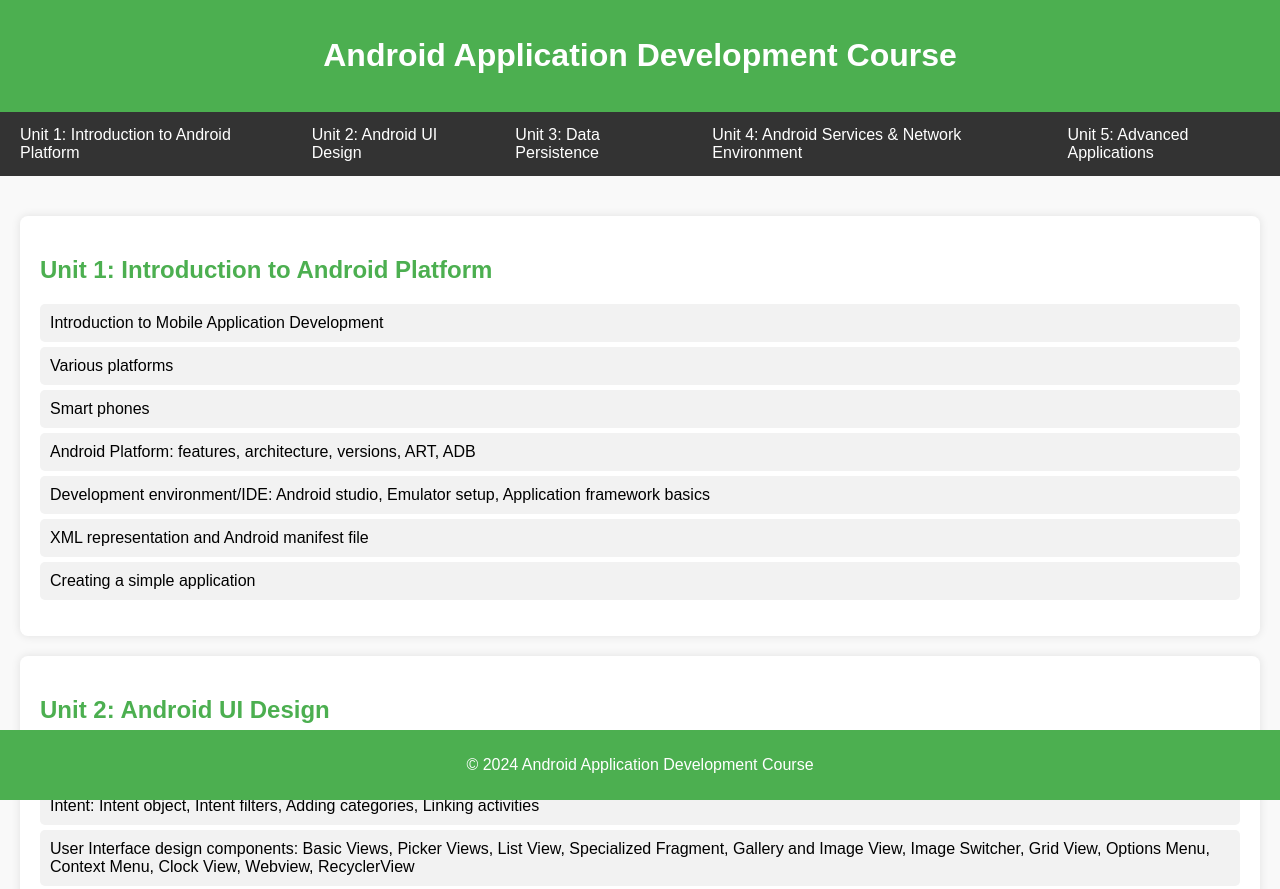
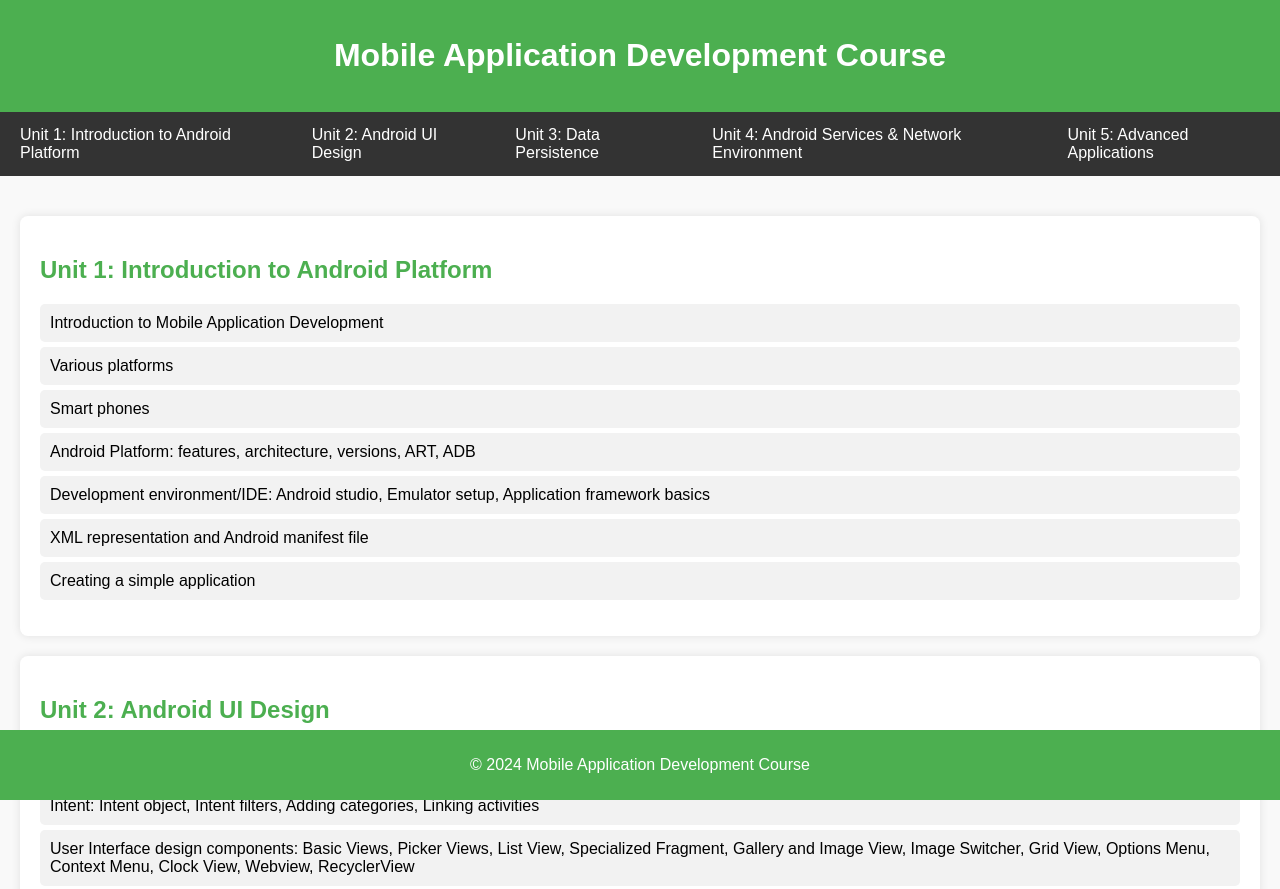
Before and after one commit to Mugeshs183/android-application-development, a plain HTML site: page index.html in a window 1280 px wide. Shown: the top 889 px of the page. Drawn offline with Linux system fonts and the light colour scheme.

Commit message:
index.html

```diff
--- a/index.html
+++ b/index.html
@@ -3,12 +3,12 @@
 <head>
     <meta charset="UTF-8">
     <meta name="viewport" content="width=device-width, initial-scale=1.0">
-    <title>Android Application Development Course</title>
+    <title>Mobile Application Development Course</title>
     <link rel="stylesheet" href="styles.css">
 </head>
 <body>
     <header>
-        <h1>Android Application Development Course</h1>
+        <h1>Mobile Application Development Course</h1>
     </header>
 
     <nav>
@@ -76,7 +76,7 @@
     </main>
 
     <footer>
-        <p>&copy; 2024 Android Application Development Course</p>
+        <p>&copy; 2024 Mobile Application Development Course</p>
     </footer>
 </body>
 </html>
```
